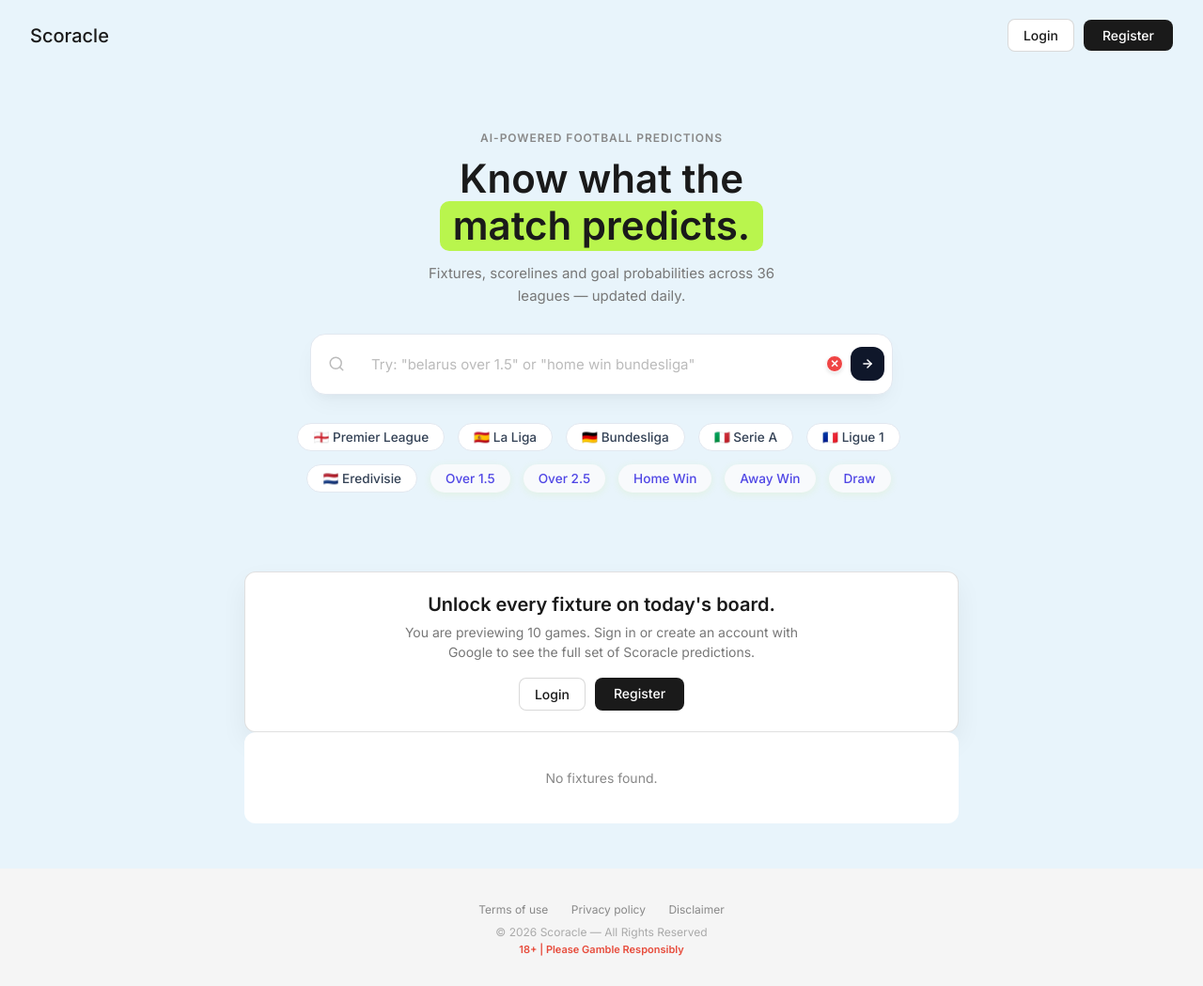
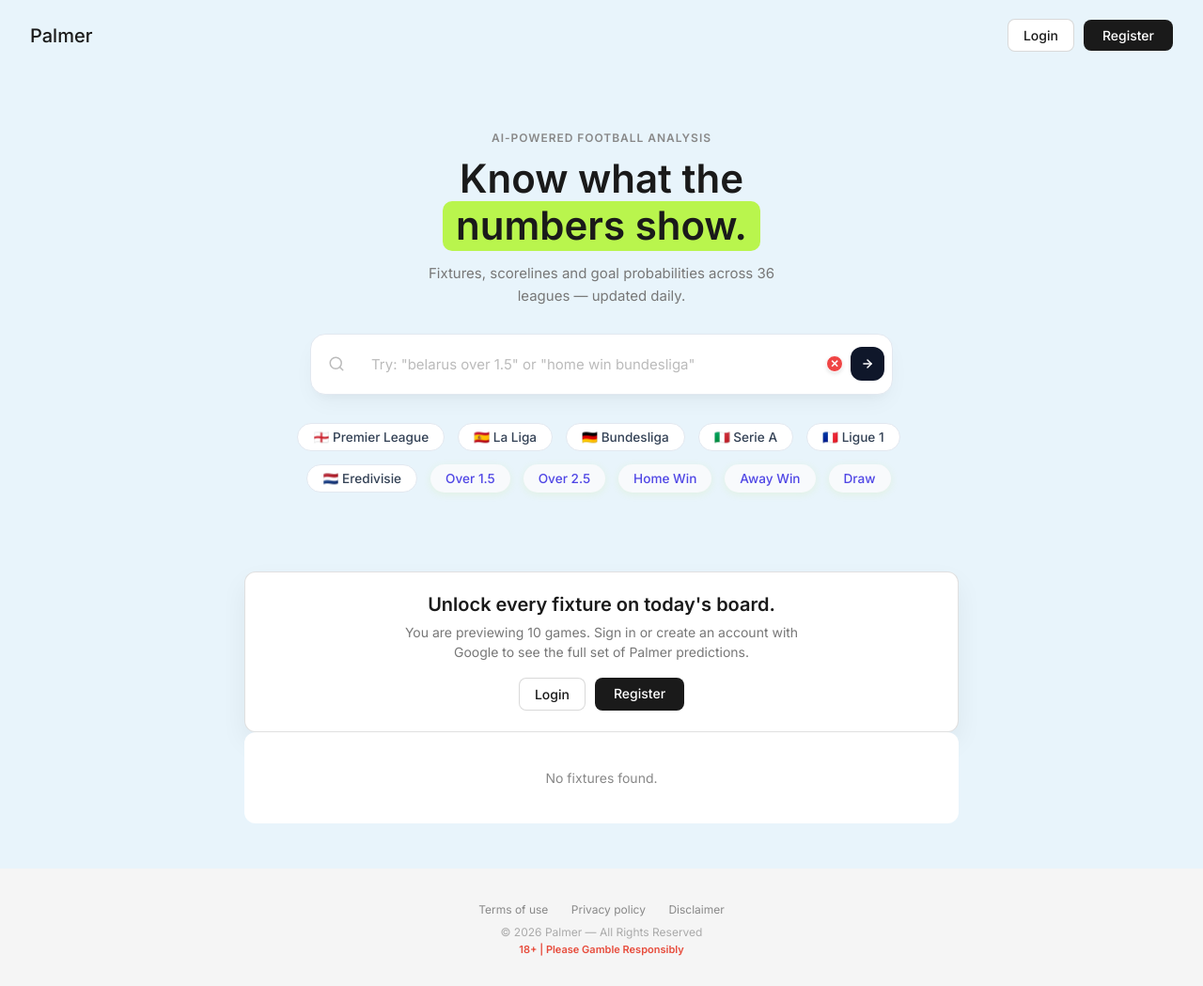
Before and after one commit to mezardini/scoracleX, a Django app: page / in a window 1280 px wide. Shown: the whole page at 94% size. Run offline with Django 5.2, Linux system fonts and the light colour scheme; data that the repository does not hold is empty.

Commit message:
fixing name change from scoracle to palmer

```diff
--- a/templates/fixture-details.html
+++ b/templates/fixture-details.html
@@ -4,7 +4,7 @@
 <head>
     <meta charset="utf-8" />
     <meta name="viewport" content="width=device-width, initial-scale=1, shrink-to-fit=no" />
-    <title>{{ fixture.home_team }} vs {{ fixture.away_team }} — Scoracle</title>
+    <title>{{ fixture.home_team }} vs {{ fixture.away_team }} — Palmer</title>
 
     <link href="https://fonts.googleapis.com/css2?family=Inter:wght@400;500;600&display=swap" rel="stylesheet" />
 
@@ -314,7 +314,7 @@
     <nav class="navbar">
         <div class="navbar-brand">
             <!-- <div class="brand-icon">⚽</div> -->
-            Scoracle
+            Palmer
         </div>
         <a href="{% url 'home' %}" class="btn-back">← Back</a>
     </nav>
@@ -429,7 +429,7 @@
     </main>
 
     <footer>
-        <p class="footer-copy">&copy; 2026 Scoracle — All Rights Reserved</p>
+        <p class="footer-copy">&copy; 2026 Palmer — All Rights Reserved</p>
     </footer>
 
     <script src="https://cdn.jsdelivr.net/npm/bootstrap@5.2.3/dist/js/bootstrap.bundle.min.js"></script>
--- a/templates/home_view.html
+++ b/templates/home_view.html
@@ -4,8 +4,15 @@
 <head>
     <meta charset="utf-8" />
     <meta name="viewport" content="width=device-width, initial-scale=1, shrink-to-fit=no" />
-    <title>Scoracle - AI Powered Football Predictor</title>
-    <meta name="description" content="Scoracle - AI Powered Football Predictor." />
+    <title>Palmer - AI Powered Football Analysis</title>
+    <meta name="description" content="Palmer - AI Powered Football  Analysis." />
+    <meta property="og:image" content="https://wkbydktzsevkmxelefxd.supabase.co/storage/v1/object/public/Palmer-AI/og-image-plm.png">
+    <meta property="og:image:width" content="1200">
+    <meta property="og:image:height" content="630">
+    <meta property="og:image:type" content="image/png">
+
+    <meta name="twitter:card" content="summary_large_image">
+    <meta name="twitter:image" content="https://wkbydktzsevkmxelefxd.supabase.co/storage/v1/object/public/Palmer-AI/og-image-plm.png">
 
     <link href="https://fonts.googleapis.com/css2?family=Inter:wght@400;500;600&display=swap" rel="stylesheet" />
     <link rel="stylesheet" href="https://cdnjs.cloudflare.com/ajax/libs/flag-icon-css/3.5.0/css/flag-icon.min.css" />
@@ -876,7 +883,7 @@
     <nav class="navbar">
         <div class="navbar-brand">
            <!-- <div class="brand-icon">⚽</div>  -->
-            Scoracle
+            Palmer
         </div>
         <div class="nav-actions">
             {% if request.user.is_authenticated %}
@@ -894,10 +901,10 @@
 
             <!-- Hero -->
             <div class="hero">
-                <p class="hero-eyebrow">AI-powered football predictions</p>
+                <p class="hero-eyebrow">AI-powered football analysis</p>
                 <h1 class="hero-heading">
                     Know what the<br>
-                    <span class="hero-highlight">match predicts.</span>
+                    <span class="hero-highlight">numbers show.</span>
                 </h1>
                 <p class="hero-sub">Fixtures, scorelines and goal probabilities across 36 leagues — updated daily.</p>
 
@@ -1187,7 +1194,7 @@
                 {% if is_guest_limited %}
                 <div class="guest-limit">
                     <h2>Unlock every fixture on today's board.</h2>
-                    <p>You are previewing {{ guest_fixture_limit }} games. Sign in or create an account with Google to see the full set of Scoracle predictions.</p>
+                    <p>You are previewing {{ guest_fixture_limit }} games. Sign in or create an account with Google to see the full set of Palmer predictions.</p>
                     <div class="guest-limit-actions">
                         <a href="{% url 'login' %}" class="btn-auth">Login</a>
                         <a href="{% url 'register' %}" class="btn-try">Register</a>
@@ -1206,7 +1213,7 @@
             <a href="#" data-bs-toggle="modal" data-bs-target="#privacyModal">Privacy policy</a>
             <a href="#" data-bs-toggle="modal" data-bs-target="#disclaimerModal">Disclaimer</a>
         </div>
-        <p class="footer-copy">&copy; 2026 Scoracle — All Rights Reserved</p>
+        <p class="footer-copy">&copy; 2026 Palmer — All Rights Reserved</p>
         <p class="footer-gamble">18+ | Please Gamble Responsibly</p>
     </footer>
 
```
Also changed, not shown: templates/registration/login.html (+5 -5 lines), templates/registration/register.html (+5 -5 lines).
